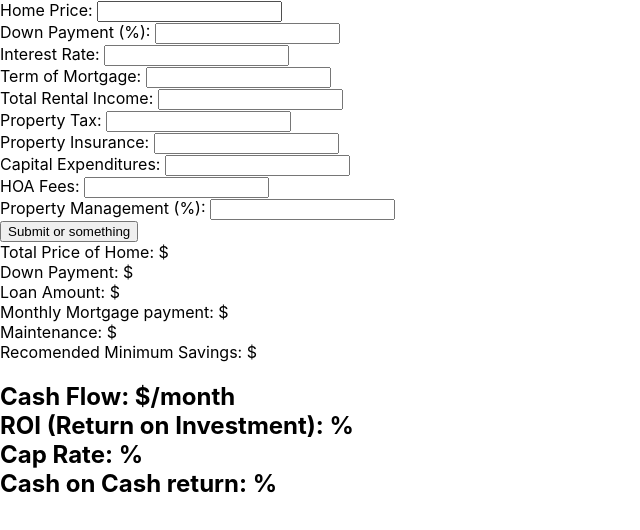
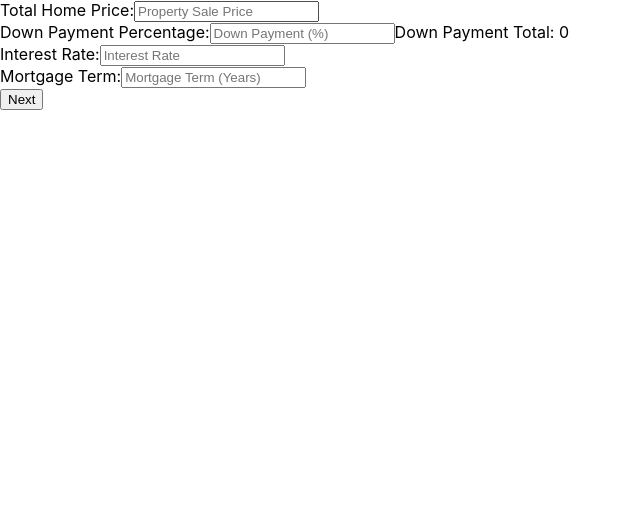
Before and after one commit to GreenMasonJar/RE-Analysis, a React (Create React App) app in the folder App/: page / in a window 1280 px wide. Shown: the top 530 px of the page, without its empty margins (0-640 px from the left). Built offline with nearby package versions, Linux system fonts and the light colour scheme.

Commit message:
Added Multi step form, mostly finished.

```diff
--- a/App/src/App.js
+++ b/App/src/App.js
@@ -2,6 +2,7 @@ import './App.css';
 import React from 'react'
 import InputBox from './Components/inputBox';
 import SubmitButton from './Components/submitButton';
+import RentalForm from './Components/rentalForm/RentalForm';
 
 function App() {
   const [test, setTest] = React.useState("");
@@ -55,7 +56,7 @@ function App() {
   return (
     <div>
       {/* <InputBox value={homePrice} label="House Price" onChange={handleTextChange}/> */}
-      <InputBox label = "Home Price: " name="homePrice" value={formData.homePrice} onChange={handleInputChange}/> <br/>
+      {/* <InputBox label = "Home Price: " name="homePrice" value={formData.homePrice} onChange={handleInputChange}/> <br/>
       <InputBox label = "Down Payment (%): " name="downPayment" value={formData.downPayment} onChange={handleInputChange}/><br/>
       <InputBox label = "Interest Rate: " name="interestRate" value={formData.interestRate} onChange={handleInputChange}/> <br/>
       <InputBox label = "Term of Mortgage: " name="mortgageTerm" value={formData.mortgageTerm} onChange={handleInputChange}/> <br/>
@@ -65,7 +66,9 @@ function App() {
       <InputBox label = "Capital Expenditures: " name="capEx" value={formData.capEx} onChange={handleInputChange}/> <br/>
       <InputBox label = "HOA Fees: " name="hoa" value={formData.hoa} onChange={handleInputChange}/> <br/>
       <InputBox label = "Property Management (%): " name="management" value={formData.management} onChange={handleInputChange}/> <br/>
+
       <SubmitButton value="submit" label="Submit or something" onClick={handlesSubmit}/>
+
       Total Price of Home: ${results.homePrice} <br/>
       Down Payment: ${results.downPayment} <br/>
       Loan Amount: ${results.loan} <br/>
@@ -77,8 +80,8 @@ function App() {
         ROI (Return on Investment): {results.roi}% <br/>
         Cap Rate: {results.capRate}% <br/>
         Cash on Cash return: {results.COC}% <br/>
-      </h2>
-
+      </h2>  */}
+      <RentalForm/>
     </div>
   );
 }
```
